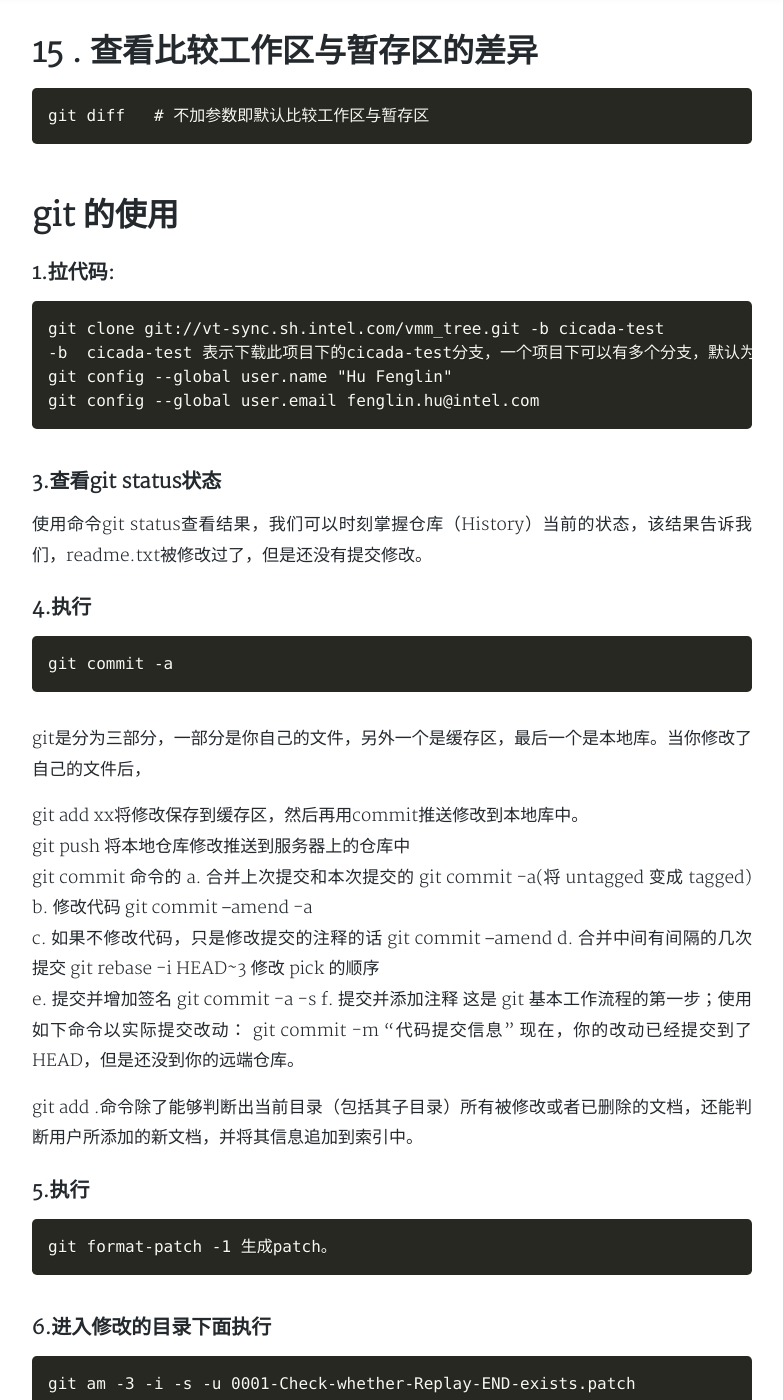
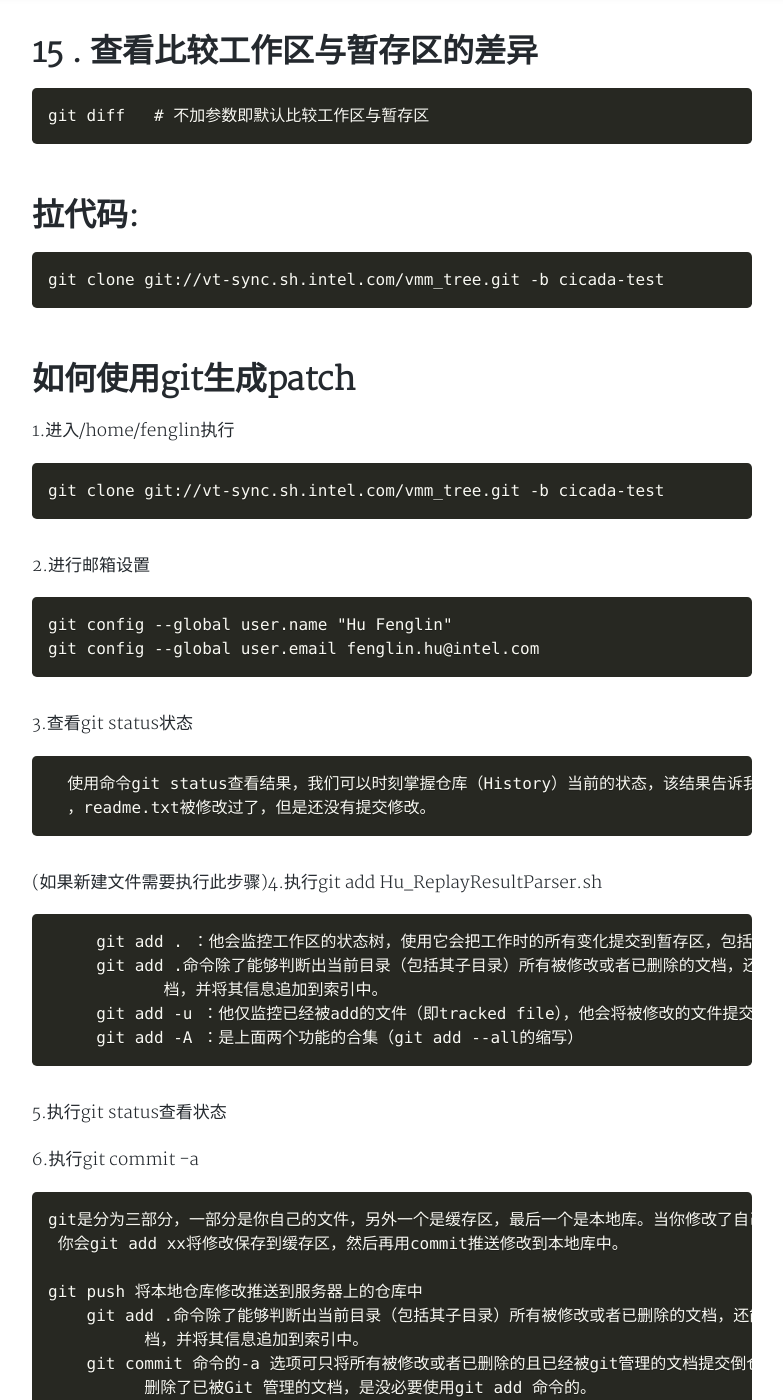
Before and after one commit to hufenglin/hufenglin.github.io, a Jekyll site: the page built from _posts/2017-11-13-git 查看远程分支、本地分支、创建分支、把分支推到远程repository、删除本地分支.md, in a window 1280 px wide and 1400 px high, scrolled down 4457 px. Shown: the whole window, without its empty margins (248-1031 px from the left). Built offline with Jekyll 4.4.1, drawn with Linux system fonts in a browser that asks for light colours; nearby versions of some CDN libraries; a style sheet for code colours, icons or effects is not loaded; some of the changed text lies outside the part shown.

Commit message:
Update 2017-11-13-git 查看远程分支、本地分支、创建分支、把分支推到远程repository、删除本地分支.md

```diff
--- a/_posts/2017-11-13-git 查看远程分支、本地分支、创建分支、把分支推到远程repository、删除本地分支.md
+++ b/_posts/2017-11-13-git 查看远程分支、本地分支、创建分支、把分支推到远程repository、删除本地分支.md
@@ -144,88 +144,93 @@ tags: Git
 	git diff   # 不加参数即默认比较工作区与暂存区
 
 
-# git 的使用
+# 拉代码:
 
-### 1.拉代码:
 	git clone git://vt-sync.sh.intel.com/vmm_tree.git -b cicada-test
-	-b  cicada-test 表示下载此项目下的cicada-test分支，一个项目下可以有多个分支，默认为master分支
 
-### 2.如何 push 代码
+
+
+# 如何使用git生成patch
+
+
+1.进入/home/fenglin执行
+
+	git clone git://vt-sync.sh.intel.com/vmm_tree.git -b cicada-test
+
+2.进行邮箱设置
+
 	git config --global user.name "Hu Fenglin"
 	git config --global user.email fenglin.hu@intel.com
 
-### 3.查看git status状态
- 使用命令git status查看结果，我们可以时刻掌握仓库（History）当前的状态，该结果告诉我们，readme.txt被修改过了，但是还没有提交修改。
+3.查看git status状态
 
-### 4.执行
-    git commit -a
+      使用命令git status查看结果，我们可以时刻掌握仓库（History）当前的状态，该结果告诉我们
+      ，readme.txt被修改过了，但是还没有提交修改。
 
-git是分为三部分，一部分是你自己的文件，另外一个是缓存区，最后一个是本地库。当你修改了自己的文件后，
+(如果新建文件需要执行此步骤)4.执行git add Hu_ReplayResultParser.sh
 
-git add xx将修改保存到缓存区，然后再用commit推送修改到本地库中。
-git push 将本地仓库修改推送到服务器上的仓库中
-git commit 命令的
-	a. 合并上次提交和本次提交的
-	    git commit -a(将 untagged 变成 tagged)
-	b.  修改代码
-	    git commit --amend -a
-	c.  如果不修改代码，只是修改提交的注释的话
-	    git commit --amend
-	d. 合并中间有间隔的几次提交
-	    git rebase -i HEAD~3
-	    修改 pick 的顺序
-	e. 提交并增加签名
-	    git commit -a -s
-	f. 提交并添加注释
-	    这是 git 基本工作流程的第一步；使用如下命令以实际提交改动：
-	    git commit -m "代码提交信息"
-	    现在，你的改动已经提交到了 HEAD，但是还没到你的远端仓库。
+	     git add . ：他会监控工作区的状态树，使用它会把工作时的所有变化提交到暂存区，包括文件内容修改(modified)以及新文件(new)，但不包括被删除的文件。
+	     git add .命令除了能够判断出当前目录（包括其子目录）所有被修改或者已删除的文档，还能判断用户所添加的新文
+                档，并将其信息追加到索引中。
+	     git add -u ：他仅监控已经被add的文件（即tracked file），他会将被修改的文件提交到暂存区。add -u 不会提交新文件（untracked file）。（git add --update的缩写）
+	     git add -A ：是上面两个功能的合集（git add --all的缩写）
 
-git add .命令除了能够判断出当前目录（包括其子目录）所有被修改或者已删除的文档，还能判断用户所添加的新文档，并将其信息追加到索引中。
+5.执行git status查看状态
 
-### 5.执行
-	git format-patch -1
-生成patch。
+6.执行git commit -a
+
+    git是分为三部分，一部分是你自己的文件，另外一个是缓存区，最后一个是本地库。当你修改了自己的文件后，
+     你会git add xx将修改保存到缓存区，然后再用commit推送修改到本地库中。
+
+    git push 将本地仓库修改推送到服务器上的仓库中
+    	git add .命令除了能够判断出当前目录（包括其子目录）所有被修改或者已删除的文档，还能判断用户所添加的新文
+              档，并将其信息追加到索引中。
+		git commit 命令的-a 选项可只将所有被修改或者已删除的且已经被git管理的文档提交倒仓库中。如果只是修改或者
+              删除了已被Git 管理的文档，是没必要使用git add 命令的。
 
 
-### 6.进入修改的目录下面执行
-	git am -3 -i -s -u 0001-Check-whether-Replay-END-exists.patch
+7.执行git format-patch -1
 
-### 7.执行
+       生成patch
+
+
+
+
+### 命令git log查看我们提交的历史记录
+
+
+# 如何使用Push
+
+1.重新
+
+	git clone git://vt-sync.sh.intel.com/vmm_tree.git -b cicada-test
+
+2.将生成的patch拷贝到目录
+
+3.执行
+
+	git am -3 -i -s -u 0001-check-whether-replay-end-exists.patch  //注意修改patch名字
+
+4.执行
+
 	git push origin cicada-test:cicada-test
 
 
-## 注意：使用git log 查看我们提交的历史记录
-	git log
+# 如何撤销远程已经打上去的patch
 
-### 8.查看已经提交的历史patch
+1.回退到指定的commit
 
-	 git show b1e86b507c31ff3064907e7f51f75b4802e2bb06
+     git reset --hard commit_id1
+     git push -f  或者 git push origin branch --force
 
-### 创建分支
-	基于远程分支”origin”，创建一个叫”hello”的分支。
-	git checkout -b hello origin
+2.如果存在错误：fatal: previous rebase directory .git/rebase-apply still exists but mbox given.执行如下命令：
 
-### 合并patch
-	git rebase -i HEAD~2(合并2个patch)
-	[pick 保留，squash合并到保留选项]
-	git branch -a         ---查看所有分支
-	git checkout + 分支名  ---切换分支
+     git am --abort
 
-	git tag
-	git remote -v         ----查看远端服务器上的仓库路径
+3. git reset 使用
 
-### 返回到某个patch
-	git reset --hard commit-number
+       git reset --soft xxx
+            * soft （修改版本库，保留暂存区，保留工作区）
 
-### Pull patch
-	git reset --hard commit 号                 撤销所打的patch
-	git show commit 号                        查看所提交的patch内容
-	git commit -am "add a dd script(patch的名字)"
-	git am -3 -i -s -u <patch>
-	git push origin cicada-test:cicada-test
-
-### merge patch
-	git push origin YOURNAME_FEATURE:YOURNAME_FEATURE
-	git checkout cicada-test
-	git merge YOURNAME_FEATURE
+       git reset --hard xxx
+	   * hard （修改版本库，修改暂存区，修改工作区）
```
